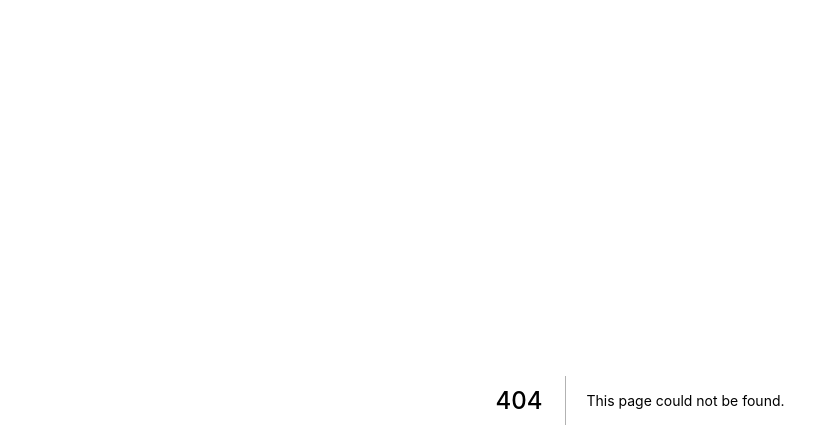
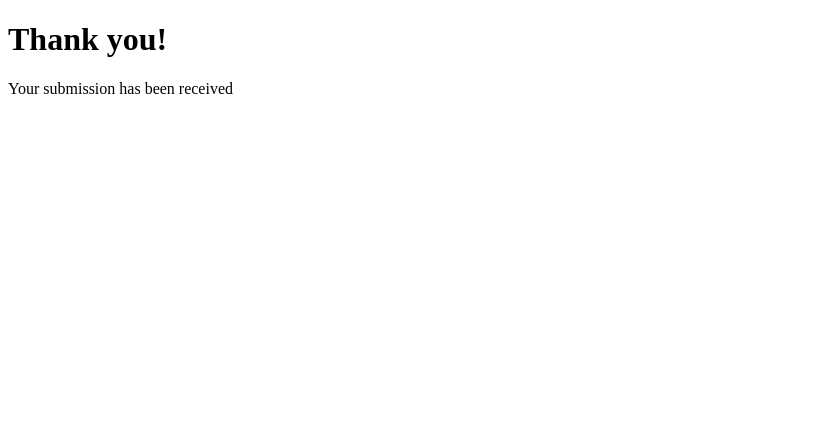
Before and after one commit to jayfallon/test-next-blog, a Next.js app: page /thankyou in a window 1280 px wide. Before the commit this address had no page. Shown: the top 448 px of the page, without its empty margins (0-839 px from the left). Built offline with nearby package versions, Linux system fonts and the light colour scheme.

Commit message:
added thankyou page

```diff
--- /dev/null
+++ b/pages/thankyou.tsx
@@ -0,0 +1,10 @@
+import React from "react";
+
+export default function ThankYou() {
+  return (
+    <React.Fragment>
+      <h1>Thank you!</h1>
+      <p>Your submission has been received</p>
+    </React.Fragment>
+  );
+}
```
